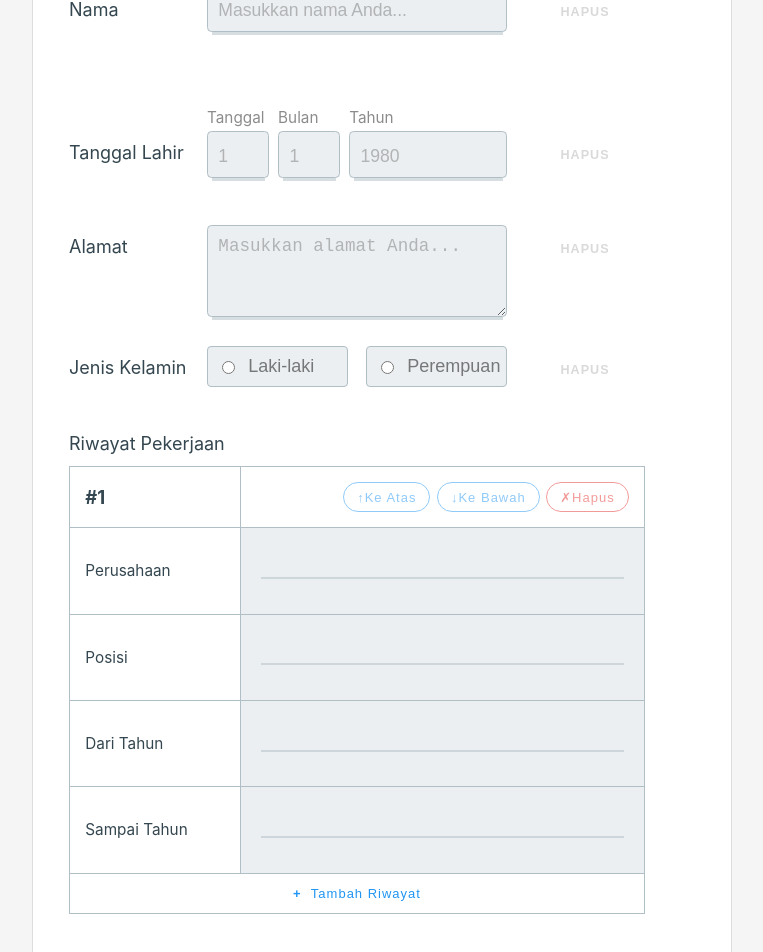
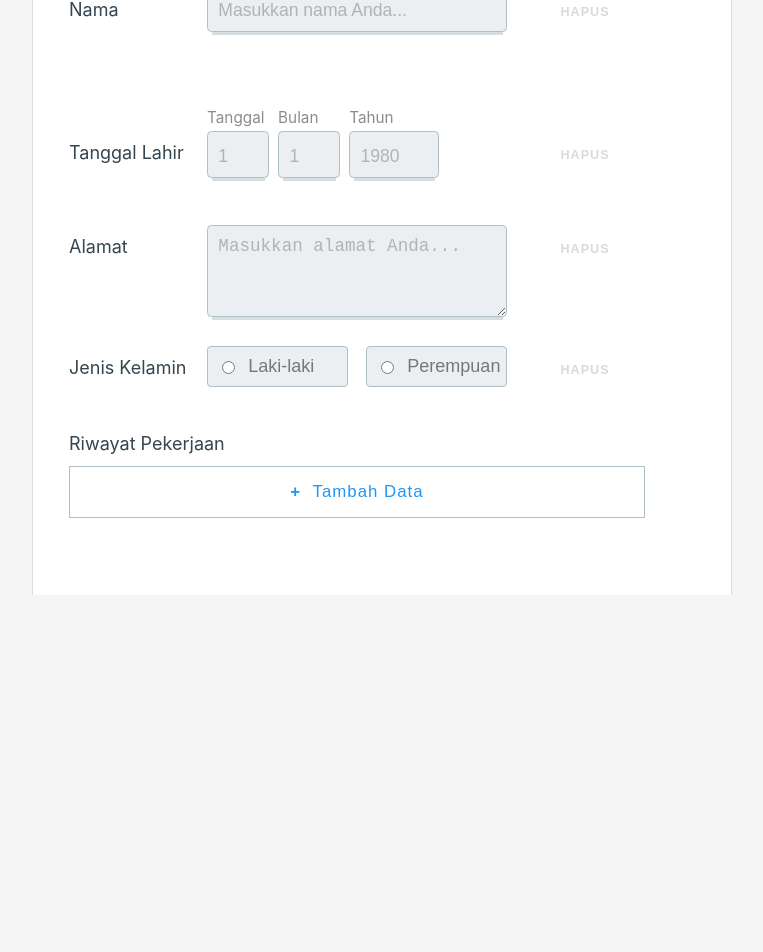
Before and after one commit to adrianpdm/JFE_ITDEV, a Vue app: page / in a window 1280 px wide. Shown: the part 236-1188 px from the top of the page, without its empty margins (258-1021 px from the left). After the commit the page ends 831 px from the top, so only its background shows below. Built offline with nearby package versions, Linux system fonts and the light colour scheme.

Commit message:
each validation fn must return boolean

```diff
--- a/src/components/XDateInput.vue
+++ b/src/components/XDateInput.vue
@@ -198,6 +198,7 @@ export default {
       return true
     },
     validateInput(name) {
+      let isValid = true
       const el = this.getInputElement(name)
       const { min, max, value } = el
       const label = el.getAttribute('label')
@@ -220,6 +221,7 @@ export default {
         }
         this.$set(this.errorMsg, name, null)
       } catch (e) {
+        isValid = false
         this.handleError(name, e)
       }
 
@@ -230,12 +232,15 @@ export default {
           }
         }
       } catch (e) {
+        isValid = false
         this.handleError('date', e)
       }
+
+      return isValid
     },
     validate() {
-      ;['date', 'month', 'year'].forEach(name => {
-        this.validateInput(name)
+      return ['date', 'month', 'year'].every(name => {
+        return this.validateInput(name)
       })
     },
     handleError(inputName, errorType) {
@@ -331,7 +336,7 @@ export default {
     // width: auto;
     width: 100%;
     display: grid;
-    grid-template-columns: repeat(2, min-content) 1fr;
+    grid-template-columns: repeat(2, min-content) 5em;
     grid-template-rows: repeat(3, auto);
     grid-auto-flow: column;
     grid-gap: 0 0.5rem;
--- a/src/components/XRadioButtons.vue
+++ b/src/components/XRadioButtons.vue
@@ -15,6 +15,7 @@
                 :error="!!errorMsg"
                 @click.capture="onClickButton(opt)">
           <input type="radio"
+                 tabindex="-1"
                  :name="name"
                  :value="opt"
                  v-model="mValue"
@@ -75,6 +76,7 @@ export default {
         this.errorMsg = null
         this.isFocused = false
       }
+      return !this.errorMsg
     },
     onClickButton(val) {
       this.mValue = val
@@ -140,6 +142,9 @@ export default {
       cursor: pointer;
     }
 
+    &:not([error]):focus {
+      border: 2px solid var(--input-border-active-color);
+    }
     &[active] {
       background-color: var(--input-border-active-color);
       color: white;
--- a/src/components/XTableInput.vue
+++ b/src/components/XTableInput.vue
@@ -67,8 +67,9 @@
           <td :colspan="3"
               style="padding: 0;">
             <button class="x-table-input__table__btn-add"
-                    @click="onAddNewRow">
-              <b>+</b>&nbsp;&nbsp;Tambah Riwayat
+                    @click="onAddNewRow"
+                    style="font-size: 1.1em;">
+              <b>+</b>&nbsp;&nbsp;Tambah Data
             </button>
           </td>
         </tr>
@@ -120,9 +121,6 @@ export default {
       itemId: 1
     }
   },
-  created() {
-    this.onAddNewRow()
-  },
   methods: {
     validateRow(item, index, column) {
       this.toggleFocus(!item[column.prop], item, index, column)
@@ -137,6 +135,9 @@ export default {
         }
         return truthy
       })
+    },
+    validate(){
+      return this.validateAll()
     },
     getCellValue(item, index, column) {
       return item[column.prop]
@@ -364,14 +365,12 @@ export default {
 }
 
 tr {
-  transition: all 0.5s ease-in-out;
   background-color: white;
 }
 
 .row-transition {
   &-leave-to {
     opacity: 0;
-    transform: translateX(3rem);
   }
   &-move {
     transition: all 0.3s ease-out;
```
